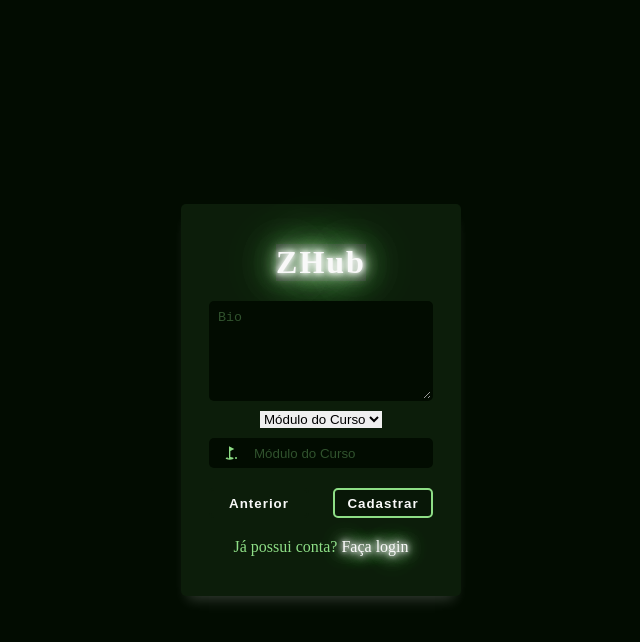
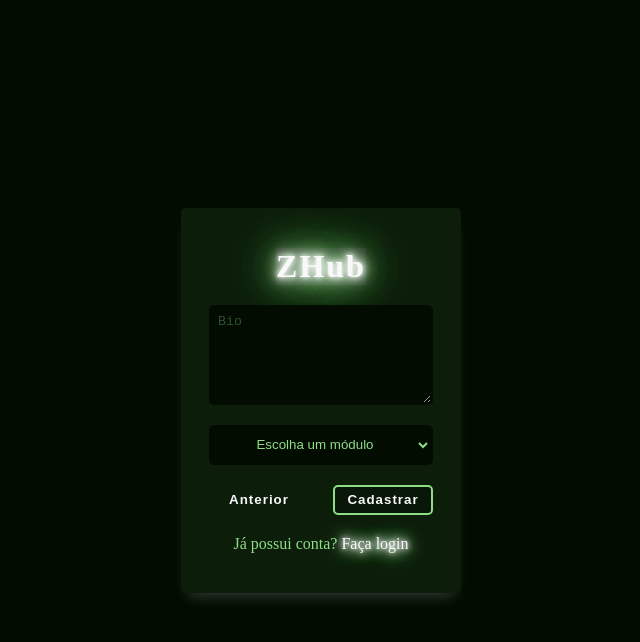
Before and after one commit to F-Vieira/KenzieHub, a React (Create React App) app: page /signup in a window 1280 px wide. Both pictures are taken after typing "Sample", "name@example.com", "Sample", "Sample" into the empty fields and a click on the button "Próximo". Shown: the top 642 px of the page, without its empty margins (319-959 px from the left). Built offline with nearby package versions, Linux system fonts and the light colour scheme.

Commit message:
feat: select component

```diff
--- /dev/null
+++ b/src/components/Select/index.jsx
@@ -0,0 +1,16 @@
+import * as S from "./styles";
+
+const Select = ({ ...rest }) => {
+  return (
+    <S.Container defaultValue="Escolha um módulo">
+      <option value="Escolha um módulo" disabled>
+        Escolha um módulo
+      </option>
+      <option value="Módulo 1">Módulo 1</option>
+      <option value="Módulo 2">Módulo 2</option>
+      <option value="Módulo 3">Módulo 3</option>
+    </S.Container>
+  );
+};
+
+export default Select;
--- /dev/null
+++ b/src/components/Select/styles.jsx
@@ -0,0 +1,25 @@
+import styled from "styled-components";
+
+export const Container = styled.select`
+  width: 80%;
+  height: 40px;
+
+  border-radius: 5px;
+  border: 2px solid transparent;
+
+  padding: 7px;
+  margin: 10px 0;
+
+  cursor: pointer;
+
+  background-color: var(--dark_green);
+  color: var(--light_green);
+
+  transition: 1s;
+
+  text-align: center;
+
+  :focus-within {
+    border: 2px solid var(--light_green);
+  }
+`;
--- /dev/null
+++ b/src/components/Textarea/index.jsx
@@ -0,0 +1,7 @@
+import * as T from "./styles";
+
+const Textarea = ({ placeholder, ...rest }) => {
+  return <T.Container {...rest} placeholder={placeholder}></T.Container>;
+};
+
+export default Textarea;
--- /dev/null
+++ b/src/components/Textarea/styles.jsx
@@ -0,0 +1,26 @@
+import styled from "styled-components";
+
+export const Container = styled.textarea`
+  max-width: 80%;
+  min-width: 80%;
+  max-height: 100px;
+  min-height: 100px;
+  border-radius: 5px;
+  border: 2px solid transparent;
+
+  padding: 7px;
+  margin: 10px 0;
+
+  background-color: var(--dark_green);
+  color: var(--light_green);
+
+  transition: 1s;
+
+  :focus-within {
+    border: 2px solid var(--light_green);
+  }
+
+  ::placeholder {
+    color: var(--light_green_transparent);
+  }
+`;
--- a/src/pages/Signup/index.jsx
+++ b/src/pages/Signup/index.jsx
@@ -13,6 +13,8 @@ import {
 import { useState } from "react";
 import FormFooter from "../../components/FormFooter";
 import Logo from "../../components/Logo";
+import Textarea from "../../components/Textarea";
+import Select from "../../components/Select";
 
 const Signup = () => {
   const [part, setPart] = useState(1);
@@ -34,19 +36,9 @@ const Signup = () => {
         )}
         {part === 2 && (
           <>
-            {/* <Input icon={MdBiotech} name="bio" placeholder="Bio" /> */}
-            <textarea className="bio" placeholder="Bio" />
-            <select>
-              <option>Módulo do Curso</option>
-              <option>Módulo 1</option>
-              <option>Módulo 2</option>
-              <option>Módulo 3</option>
-            </select>
-            <Input
-              icon={MdGolfCourse}
-              name="course"
-              placeholder="Módulo do Curso"
-            />
+            <Textarea placeholder="Bio" />
+            <Select />
+
             <div className="boxButton">
               <Button whiteMode onClick={() => setPart(1)}>
                 Anterior
--- a/src/pages/Signup/styles.jsx
+++ b/src/pages/Signup/styles.jsx
@@ -8,31 +8,6 @@ export const Container = styled.main`
   align-items: center;
   justify-content: center;
 
-  .bio {
-    max-width: 80%;
-    min-width: 80%;
-    max-height: 100px;
-    min-height: 100px;
-    border-radius: 5px;
-    border: 2px solid transparent;
-
-    padding: 7px;
-    margin: 10px 0;
-
-    background-color: var(--dark_green);
-    color: var(--light_green);
-
-    transition: 1s;
-
-    :focus-within {
-      border: 2px solid var(--light_green);
-    }
-
-    ::placeholder {
-      color: var(--light_green_transparent);
-    }
-  }
-
   .boxButton {
     width: 80%;
     display: flex;
```
